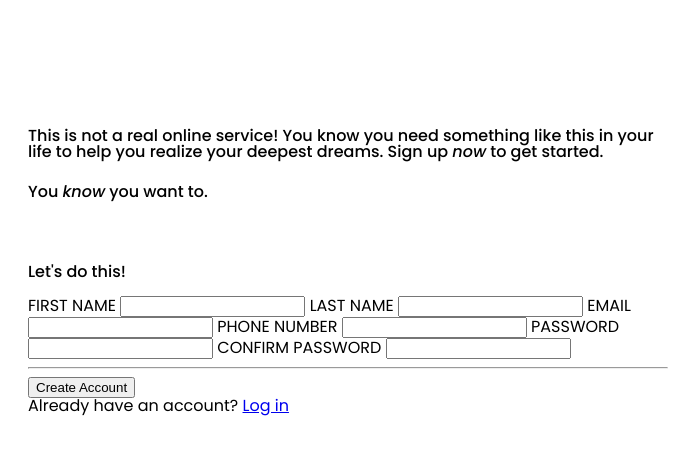
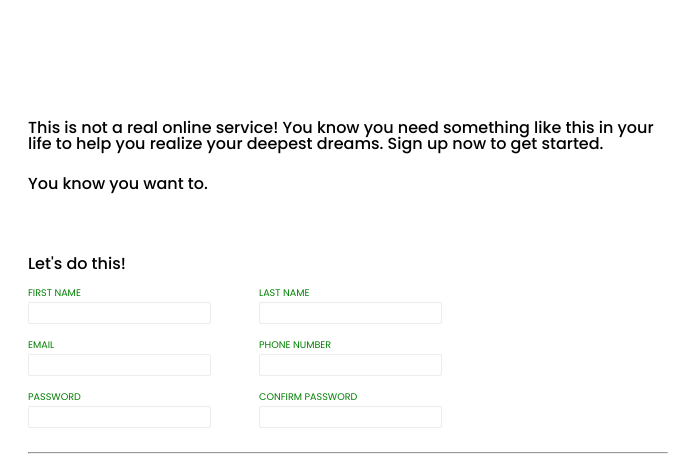
Before and after one commit to tim-tersigni/sign-up-form, a plain HTML site: page index.html in a window 1280 px wide. Shown: the top 459 px of the page, 580-1280 px from the left. Drawn offline with Linux system fonts and the light colour scheme.

Commit message:
Style form

```diff
--- a/index.html
+++ b/index.html
@@ -5,8 +5,8 @@
     <meta http-equiv="X-UA-Compatible" content="IE=edge" />
     <meta name="viewport" content="width=device-width, initial-scale=1.0" />
     <title>Sign-up Form</title>
+    <link rel="stylesheet" href="./styles/reset.css" />
     <link rel="stylesheet" href="./styles/style.css" />
-    <link rel="stylesheet" href="./styles/reset.css" />
   </head>
   <body>
     <div class="left-hero">
@@ -25,18 +25,22 @@
         <p class="call-to-action">Let's do this!</p>
       </div>
       <form>
+        <div class="form-column">
           <label for="firstName">FIRST NAME</label>
           <input type="text" id="firstName" name="firstName" />
+          <label for="email">EMAIL</label>
+          <input type="text" id="email" name="email" />
+          <label for="password">PASSWORD</label>
+          <input type="text" id="password" name="password" />
+        </div>
+        <div class="form-column">
           <label for="lastName">LAST NAME</label>
           <input type="text" id="lastName" name="lastName" />
-        <label for="email">EMAIL</label>
-        <input type="text" id="email" name="email" />
           <label for="phoneNumber">PHONE NUMBER</label>
           <input type="phoneNumber" id="phoneNumber" name="phoneNumber" />
-        <label for="password">PASSWORD</label>
-        <input type="text" id="password" name="password" />
           <label for="confirmPassword">CONFIRM PASSWORD</label>
           <input type="text" id="confirmPassword" name="confirmPassword" />
+        </div>
       </form>
       <hr />
       <footer>
--- a/styles/reset.css
+++ b/styles/reset.css
@@ -20,7 +20,7 @@ time, mark, audio, video {
 	padding: 0;
 	border: 0;
 	font-size: 100%;
-	/* font: inherit; */
+	font: inherit;
 	vertical-align: baseline;
 }
 /* HTML5 display-role reset for older browsers */
--- a/styles/style.css
+++ b/styles/style.css
@@ -20,7 +20,7 @@ body {
   justify-content: center;
   align-items: center;
   height: 20vh;
-  margin-top: 10rem;
+  margin-top: 20vh;
 }
 
 .logo {
@@ -29,7 +29,7 @@ body {
 }
 
 main {
-  margin: 8rem 2rem 8rem 2rem;
+  margin: 15vh 2rem 8rem 2rem;
 }
 
 .blurb-container {
@@ -44,3 +44,32 @@ main {
 .tempting-line {
   margin-bottom: 4rem
 }
+
+form {
+  display: flex;
+  justify-content: left;
+  gap: 3rem;
+}
+
+.form-column {
+  display: flex;
+  flex-direction: column;
+  align-items: left;
+}
+
+label {
+  font-size: 0.6rem;
+  color: green;
+}
+
+input {
+  margin-bottom: 1rem;
+  margin-top: 0.25rem;
+  border: 1px solid rgb(236, 236, 236);
+  border-radius: 2px;
+  height: 1.15rem;
+}
+
+input:focus {
+  outline: 2px ridge rgb(96, 96, 99);
+}
```
Lines whose indentation alone changed are shown as unchanged.
